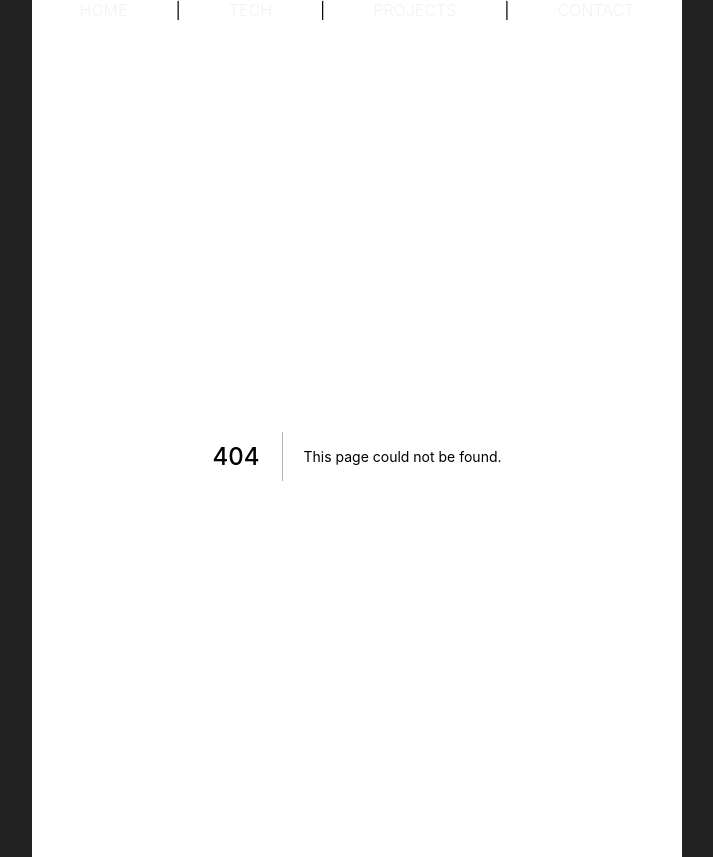
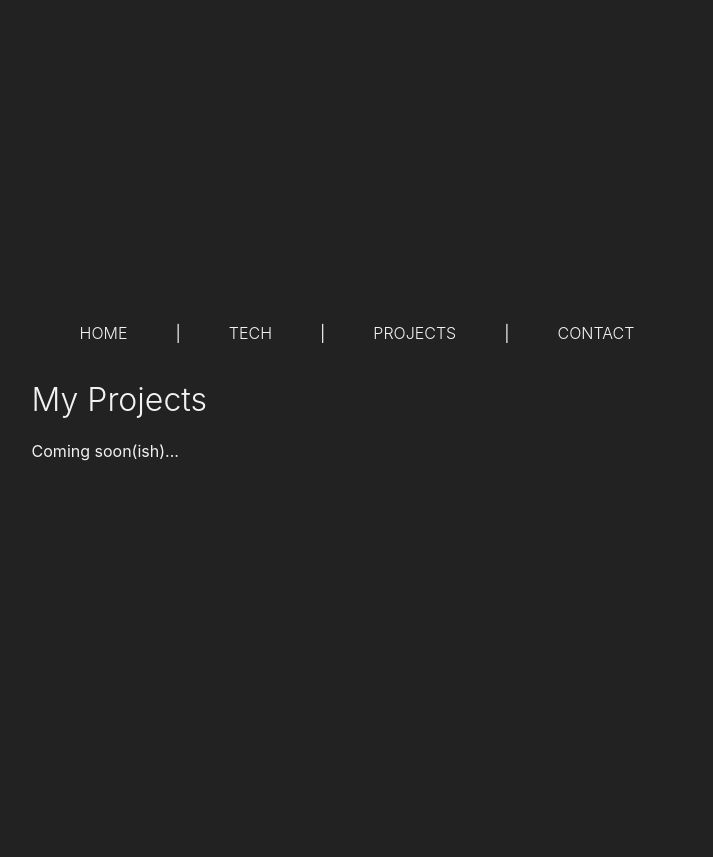
Before and after one commit to c00di/my-portfolio, a Next.js app: page /projects in a window 1280 px wide. Before the commit this address had no page. Shown: the whole page, without its empty margins (283-996 px from the left). After the commit the page ends 800 px from the top, so only its background shows below. Built offline with nearby package versions, Linux system fonts and the light colour scheme.

Commit message:
Add Projects page.

```diff
--- /dev/null
+++ b/pages/projects.tsx
@@ -0,0 +1,13 @@
+import Projects from '@views/Projects.view'
+
+const projects = () => {
+  return (
+    <>
+      <div>
+        <Projects />
+      </div>
+    </>
+  )
+}
+
+export default projects
--- /dev/null
+++ b/ui/views/Projects.view.tsx
@@ -0,0 +1,17 @@
+const Projects = () => {
+    return (
+        <>
+            <div className='projects-container'>
+                <h1>My Projects</h1>
+                <p>Coming soon(ish)...</p>
+            </div>
+
+            {/* STYLES */}
+            <style jsx>{`
+
+            `}</style>
+        </>
+    )
+}
+
+export default Projects
```
